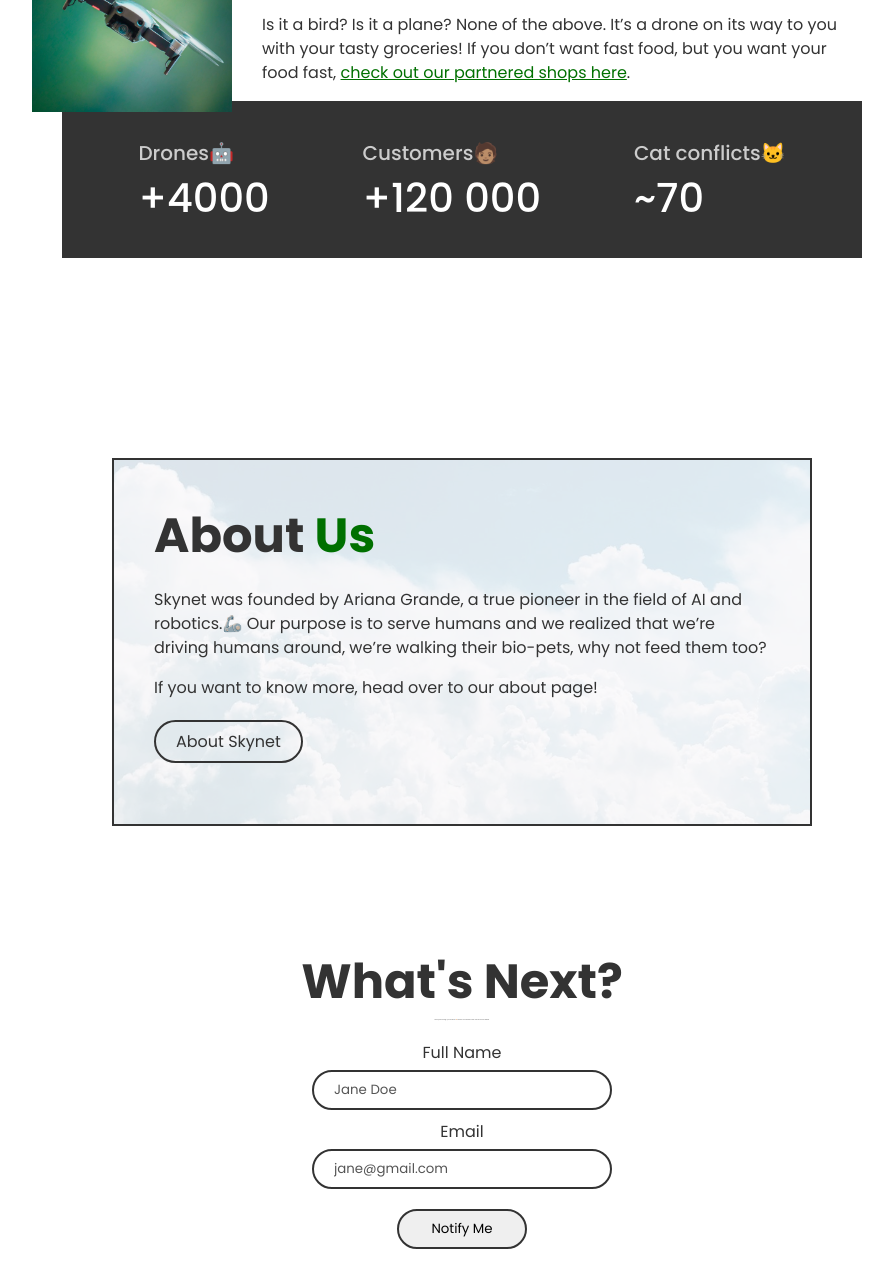
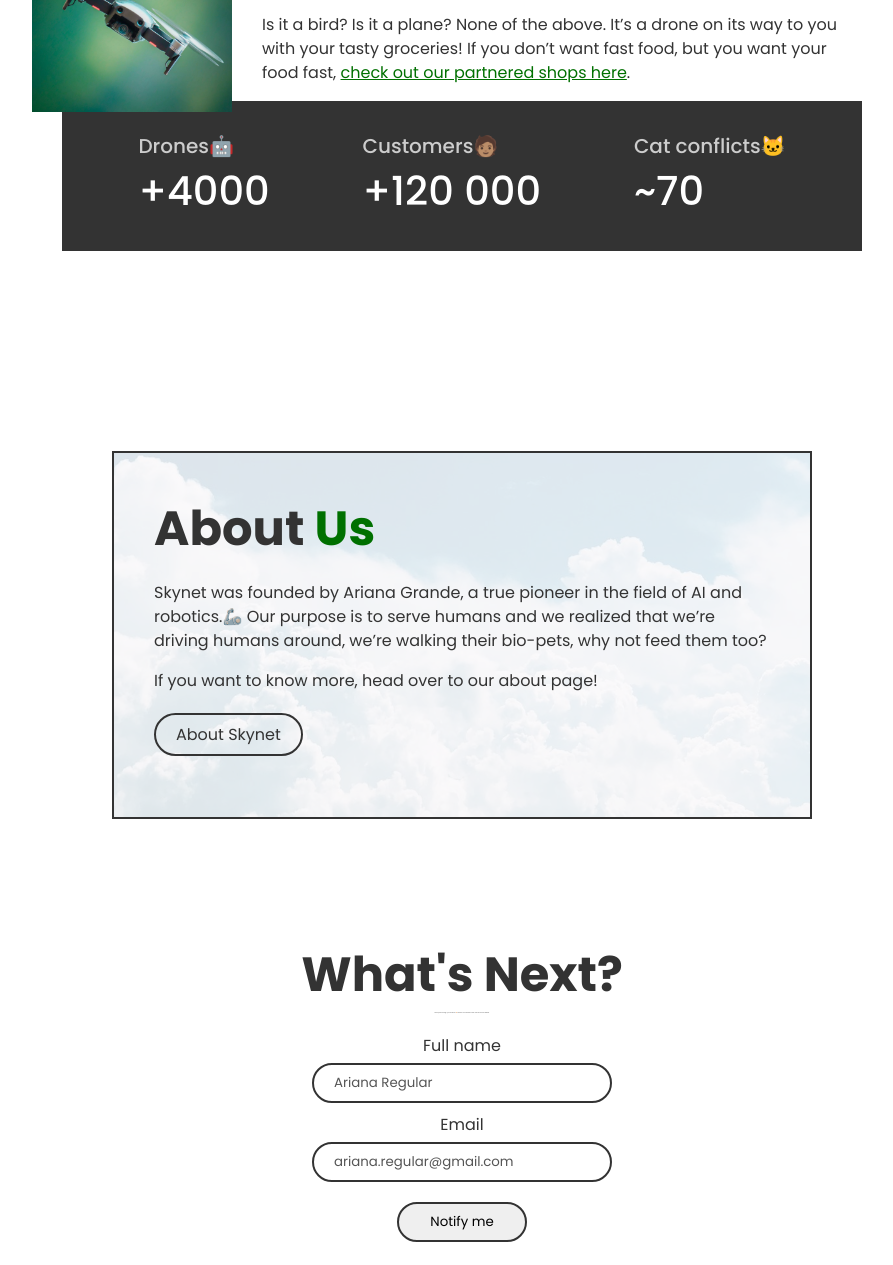
Before and after one commit to ChathurikaDissanayaka/Accessible-Development, a website built with Vite: page Aside/Text Contrast 2/index.html in a window 1280 px wide. Shown: the part 755-2020 px from the top of the page, without its empty margins (178-1071 px from the left). Built offline with nearby package versions, Linux system fonts and the light colour scheme.

Commit message:
Add changes

```diff
--- a/Aside/Text Contrast 2/index.html
+++ b/Aside/Text Contrast 2/index.html
@@ -39,24 +39,24 @@
             <!-- Info section -->
             <section class="info-section">
                 <div class="info">
-                    <h1 class="info-heading">Food Delivery Service</h1>
+                    <h2 class="info-heading">Food Delivery Service</h2>
                     <p>Is it a bird? Is it a plane? None of the above. It’s a drone on its way to you with your tasty groceries! If you don’t want fast food, but you want your food fast, <a href="#">check out our partnered shops here</a>.</p>
                 </div>
-                <div class="statistics">
+                <ul class="statistics">
                     <img class="info-image" src="images/pal9000.jpg" alt="A flying Skynet drone." />
-                    <div class="stat">
-                        <h4 class="stat-heading">Drones🤖</h4>
+                    <li class="stat">
+                        <h3 class="stat-heading">Drones🤖</h3>
                         <p class="stat-number">+4000</p>
-                    </div>
-                    <div class="stat">
-                        <h4 class="stat-heading">Customers🧑🏽</h4>
+                    </li>
+                    <li class="stat">
+                        <h3 class="stat-heading">Customers🧑🏽</h3>
                         <p class="stat-number">+120 000</p>
-                    </div>
-                    <div class="stat">
-                        <h4 class="stat-heading">Cat conflicts🐱</h4>
+                    </li>
+                    <li class="stat">
+                        <h3 class="stat-heading">Cat conflicts🐱</h3>
                         <p class="stat-number">~70</p>
-                    </div>
-                </div>
+                    </li>
+                </ul>
             </section>
 
             <!-- About section -->
@@ -76,11 +76,11 @@
                 <form>
                     <h2 class="form-heading">What's Next?</h2>
                     <p class="form-intro">Want pizza through your window?🍕 Recieve a notification when the service is available.</p>
-                    <label for="full-name">Full Name</label>
-                    <input id="full-name" class="input" type="text" placeholder="Jane Doe" />
+                    <label for="name">Full name</label>
+                    <input class="input" id="name" type="text" placeholder="Ariana Regular" />
                     <label for="email">Email</label>
-                    <input id="email" class="input" type="email" placeholder="jane@gmail.com" />
-                    <button class="submit-button" type="button" onclick="submitForm()">Notify Me</button>
+                    <input class="input" id="email" type="email" placeholder="ariana.regular@gmail.com" />
+                    <button class="submit-button" type="button" onclick="submitForm()">Notify me</button>
                 </form>
             </section>
 
@@ -92,19 +92,19 @@
                 <li><a class="social-link" href="#">
                     <ion-icon class="icon" name="logo-facebook"></ion-icon>
                     <p>Facebook</p>
-                </a></li>
+                </a><li>
                 <li><a class="social-link" href="#">
                     <ion-icon class="icon" name="logo-instagram"></ion-icon>
                     <p>Instagram</p>
-                </a></li>
+                </a><li>
                 <li><a class="social-link" href="#">
                     <ion-icon class="icon" name="logo-linkedin"></ion-icon>
                     <p>LinkedIn</p>
-                </a></li>
+                </a><li>
                 <li><a class="social-link" href="#">
                     <ion-icon class="icon" name="logo-twitter"></ion-icon>
                     <p>Twitter</p>
-                </a></li>
+                </a><li>
             </ul>
         </footer>
 
```
